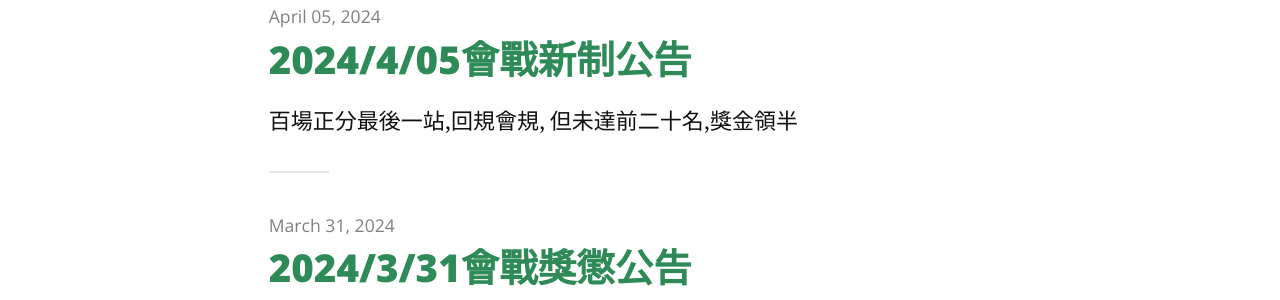
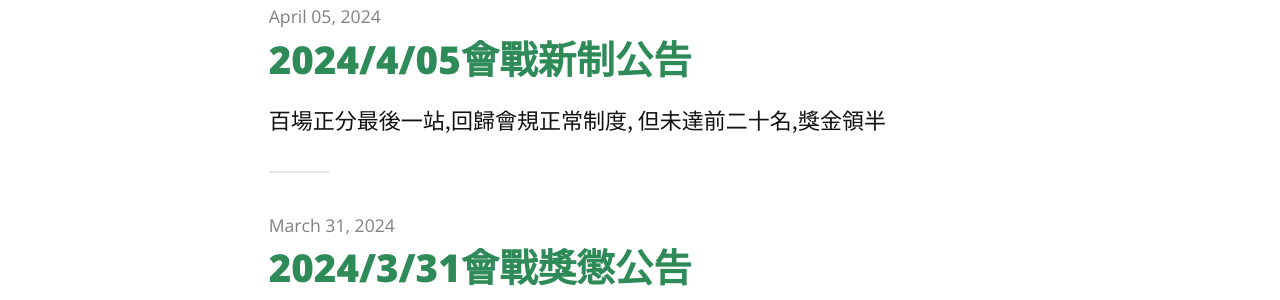
Before and after one commit to jetbomb2012/beloved, a Jekyll site: the page built from index.html, in a window 1280 px wide. Shown: the part 501-801 px from the top of the page. Built offline with Jekyll 4.4.1, drawn with Linux system fonts in a browser that asks for light colours; nearby versions of some CDN libraries; the list of posts is cut into pages by our own code.

Commit message:
Update 2014-04-05-new-sys.markdown

```diff
--- a/_posts/2014-04-05-new-sys.markdown
+++ b/_posts/2014-04-05-new-sys.markdown
@@ -2,7 +2,7 @@
 layout: post
 title:  "2024/4/05會戰新制公告"
 date:   2024-4-05
-description: 百場正分最後一站,回規會規, 但未達前二十名,獎金領半
+description: 百場正分最後一站,回歸會規正常制度, 但未達前二十名,獎金領半
 
 
 
```
